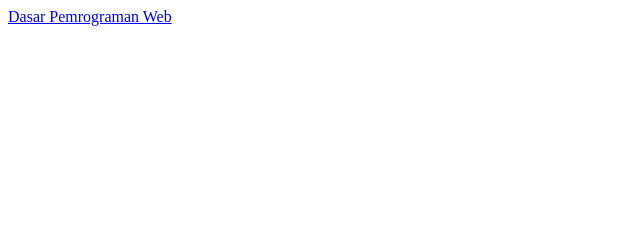
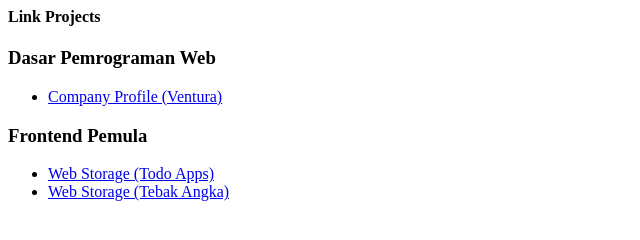
Before and after one commit to dwiiipoetra/reactdev_dicoding, a plain HTML site: page index.html in a window 1280 px wide. Shown: the whole page, without its empty margins (0-640 px from the left). Drawn offline with Linux system fonts and the light colour scheme.

Commit message:
Update index.html

```diff
--- a/index.html
+++ b/index.html
@@ -1 +1,20 @@
-<a href="https://dwiiipoetra.github.io/reactdev_dicoding/dasar_web/">Dasar Pemrograman Web</a>
+<h4>Link Projects</h4>
+  <div>
+     <h3>Dasar Pemrograman Web</h3>
+     <ul>
+      <li>
+        <a href="https://dwiiipoetra.github.io/reactdev_dicoding/dasar_web/">Company Profile (Ventura)</a>
+      </li>
+    </ul>
+   </div>
+
+  <div>
+     <h3>Frontend Pemula</h3>
+     <ul>
+      <li>
+        <a href="https://dwiiipoetra.github.io/reactdev_dicoding/frontend_pemula/todo_apps">Web Storage (Todo Apps)</a>
+      </li>
+      <li>
+        <a href="https://dwiiipoetra.github.io/reactdev_dicoding/frontend_pemula/tebak_angka">Web Storage (Tebak Angka)</a>
+      </li>
+   </div>
```
